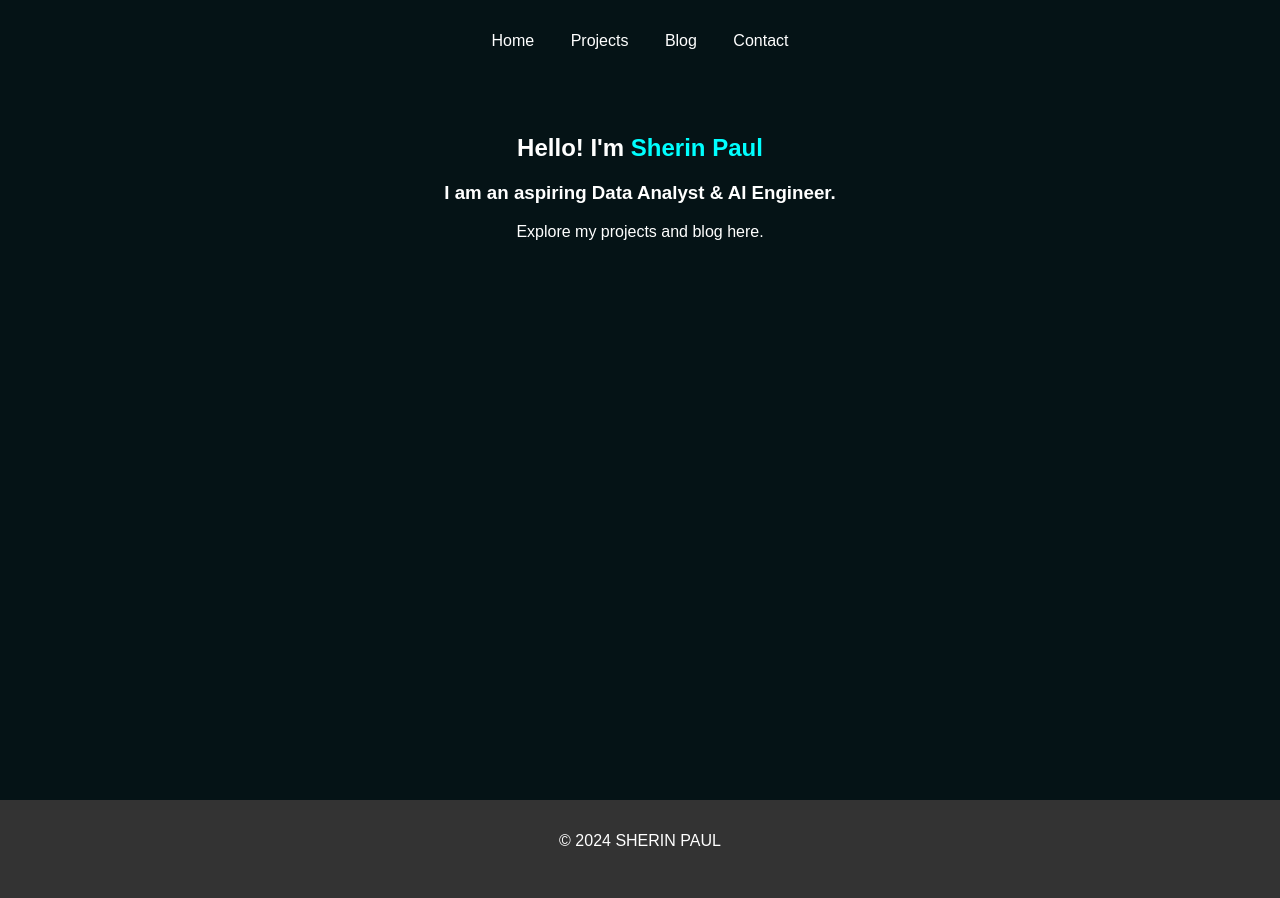
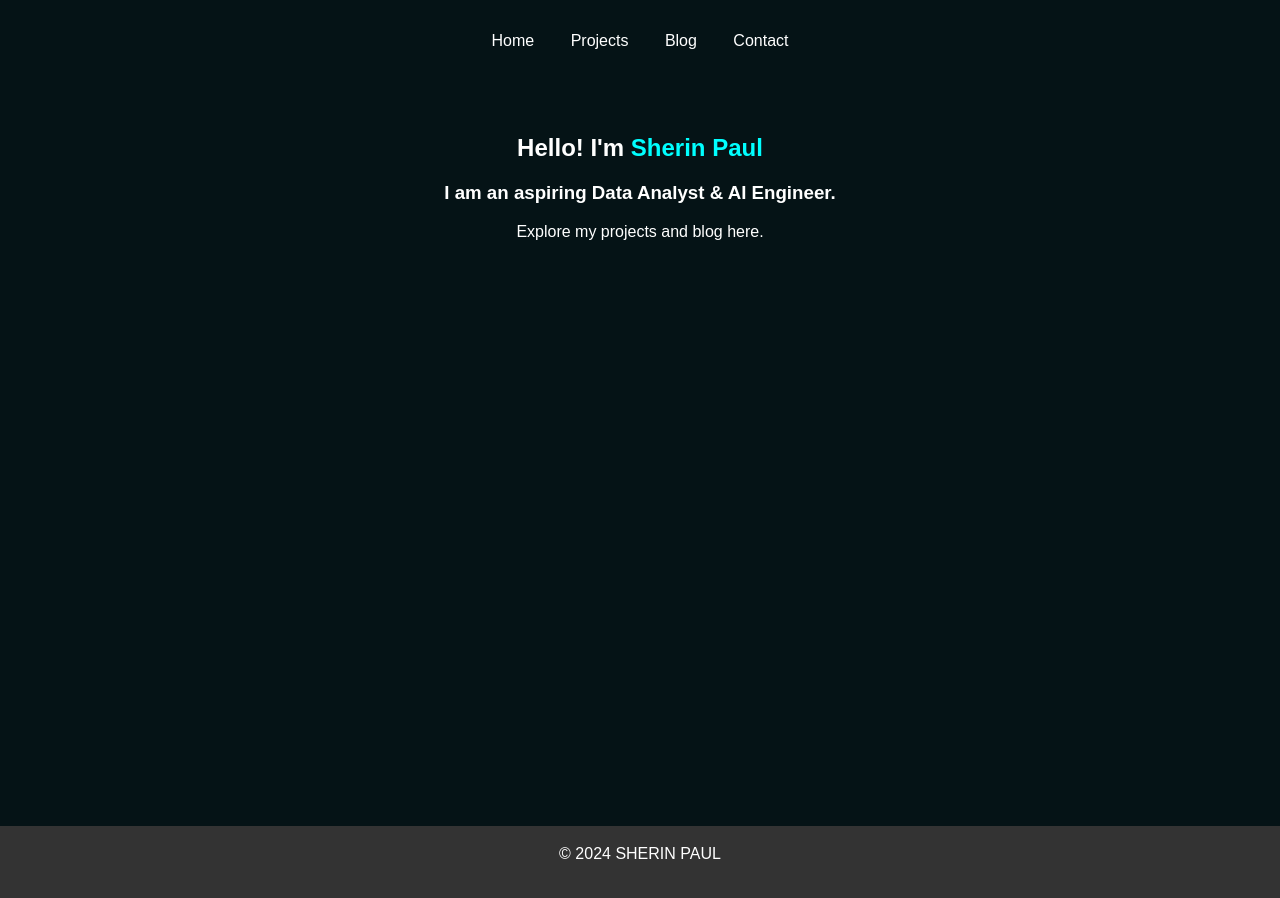
Before and after one commit to Paulsh3rin/Paulsh3rin.github.io, a Jekyll site: the page built from index.html, in a window 1280 px wide. Built offline with Jekyll 4.4.1, drawn with Linux system fonts in a browser that asks for light colours.

Commit message:
footer margin edited

```diff
--- a/static/css/styles.css
+++ b/static/css/styles.css
@@ -62,8 +62,8 @@ button {
 
 footer {
     background-color: #333;
-    color: white;
-    padding: 1em 0;
+    color: #ffffff;
+    padding: 0.2em 0;
     position: fixed;
     width: 100%;
     bottom: 0;
```
